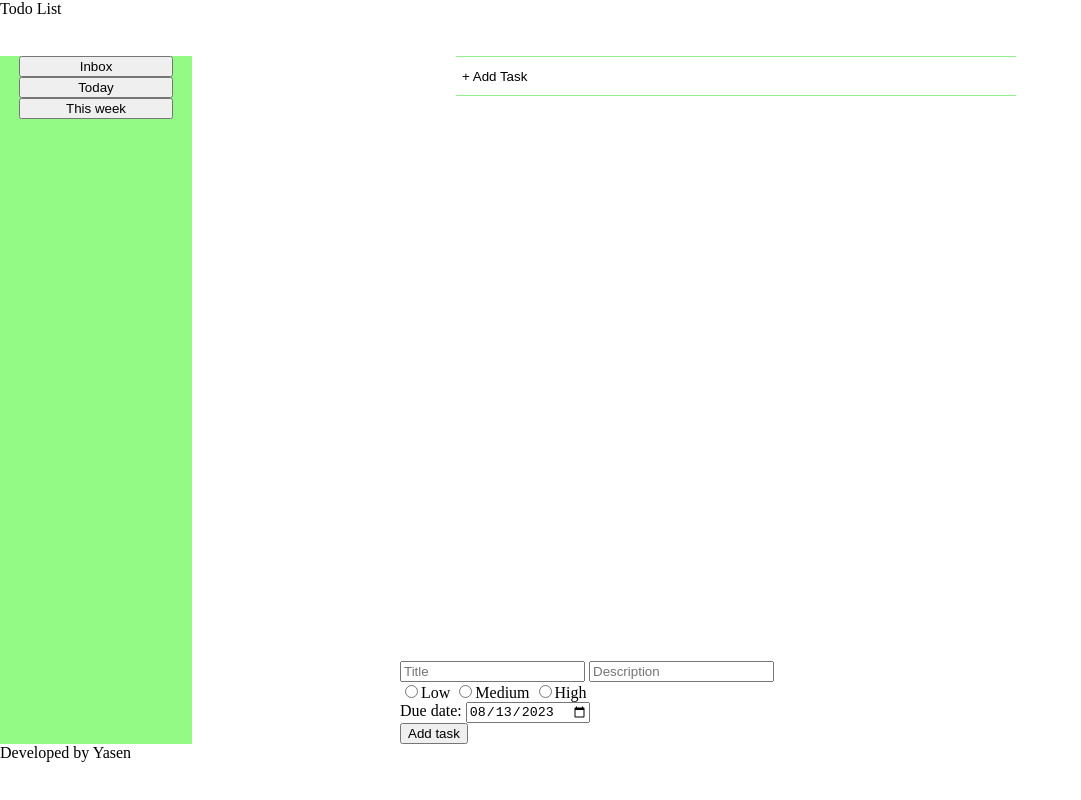
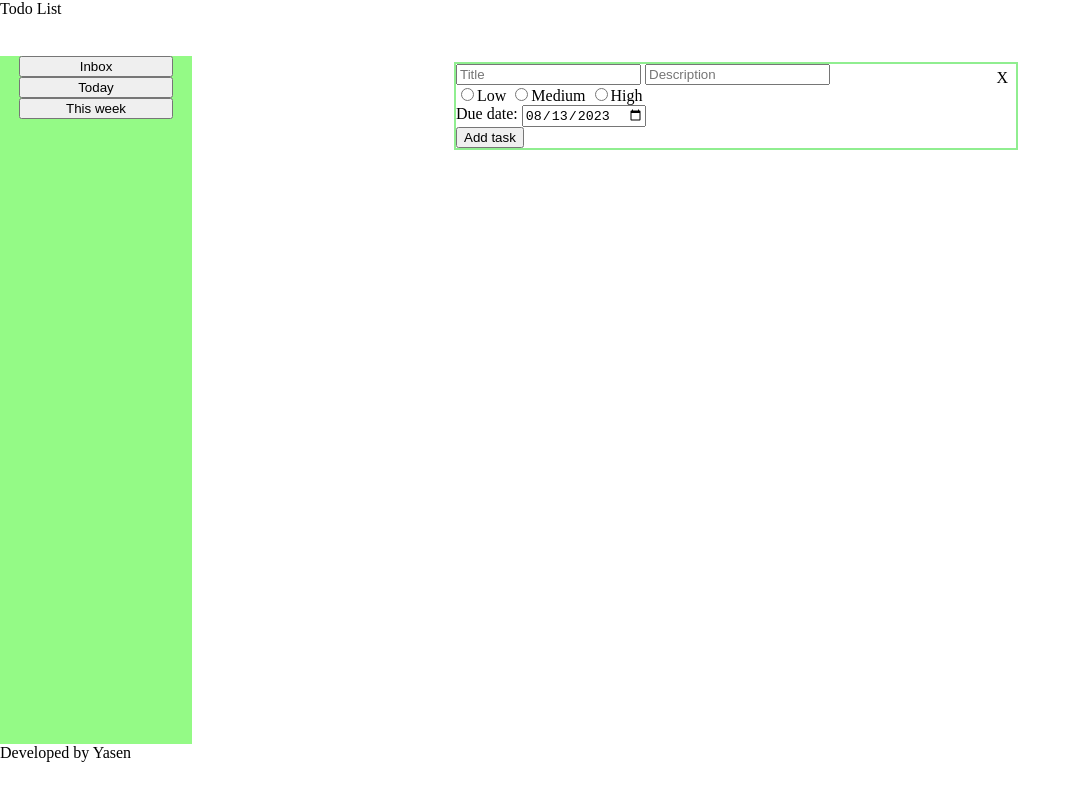
Before and after one commit to YasenYanev/todo-list, a plain HTML site: page index.html in a window 1280 px wide. Both pictures are taken after a click on the button "+ Add Task". Shown: the whole page, without its empty margins (0-1081 px from the left). Drawn offline with Linux system fonts and the light colour scheme.

Commit message:
Now the tasks display backwards. Form pop up css updated.

```diff
--- a/index.html
+++ b/index.html
@@ -35,6 +35,7 @@
         <input type="date" id="dueDate">
         <br>
         <input type="button" id="formBtn" name="Add Form Task" value="Add task">
+        <div id="closeForm" class="close-form">X</div>
     </form>
     </div>
   </main>
--- a/styles.css
+++ b/styles.css
@@ -50,7 +50,8 @@ nav > * {
     background-color: var(--tasks-window-background);
 }
 .task,
-.add-task-btn {
+.add-task-btn,
+form {
     width: 35rem;
     margin: auto;
     border: 1px solid lightgreen;
@@ -68,7 +69,14 @@ nav > * {
     background-color: rgba(219, 218, 218, 0.2);
 }
 form {
+    display: none;
+    position: relative;
+    margin-top: .4em;
+    border: 2px solid lightgreen;
+}
+.close-form {
     position: absolute;
-    bottom: 0;
-    left: 13rem;
+    top: .3rem;
+    right: .5rem;
+    cursor: pointer;
 }
```
Also changed, not shown: bundle.js (+2 -2 lines).
